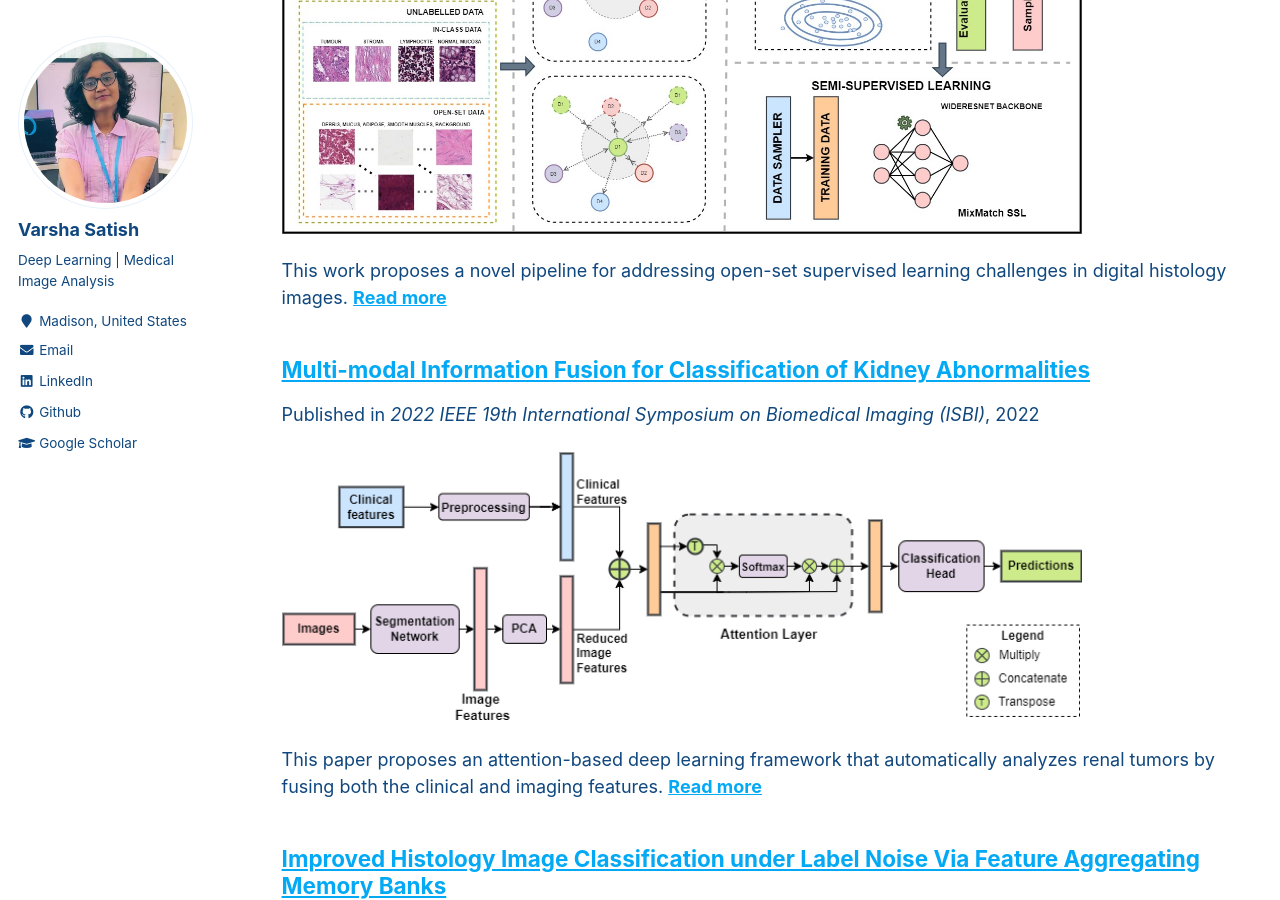
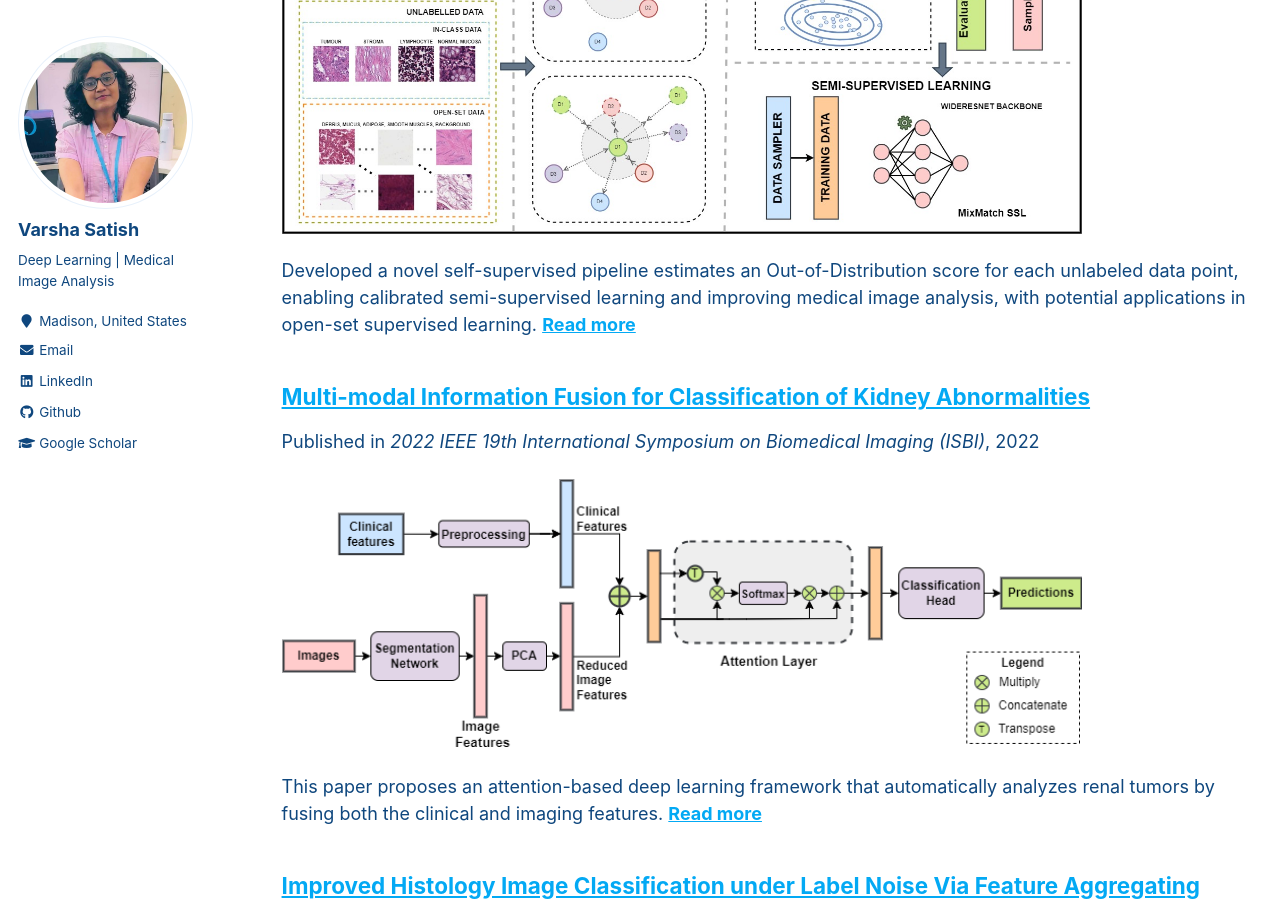
Before and after one commit to VarshaSatish/VarshaSatish.github.io, a Jekyll site: the page built from _pages/publications.md, in a window 1280 px wide and 900 px high, scrolled down 449 px. Built offline with Jekyll 4.4.1, drawn with Linux system fonts in a browser that asks for light colours.

Commit message:
Update bibe23.md

```diff
--- a/_publications/bibe23.md
+++ b/_publications/bibe23.md
@@ -3,9 +3,7 @@ title: "Robust Semi-Supervised Learning for
 Histopathology Images through Self-Supervision
 Guided Out-of-Distribution Scoring"
 collection: publications
-excerpt: 'This work proposes a novel pipeline
-for addressing open-set supervised learning challenges in digital
-histology images.'
+excerpt: 'Developed a novel self-supervised pipeline estimates an Out-of-Distribution score for each unlabeled data point, enabling calibrated semi-supervised learning and improving medical image analysis, with potential applications in open-set supervised learning.'
 date : 9-12-2023
 image: 'ssl-first stage complete.jpg'
 venue: 'The 23rd IEEE International Conference on Bioinformatics and Bioengineering (BIBE)'
```
